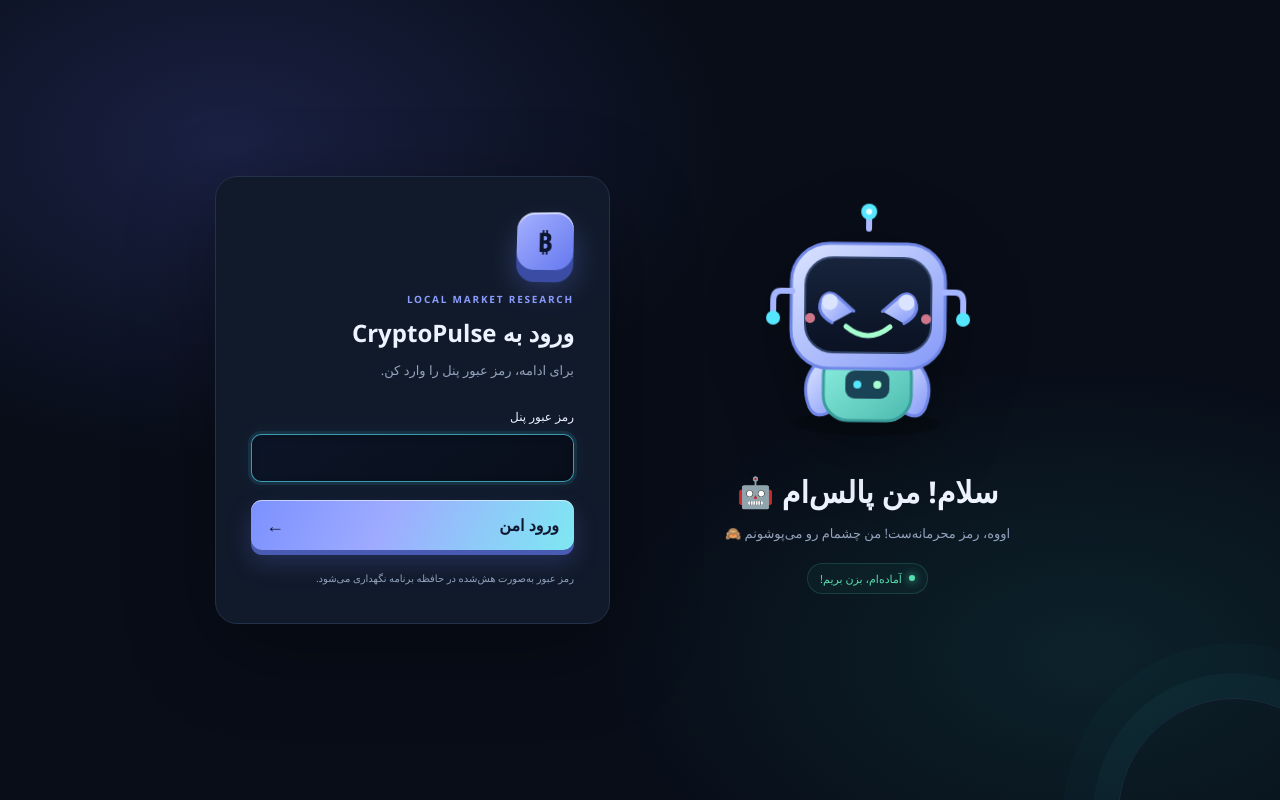
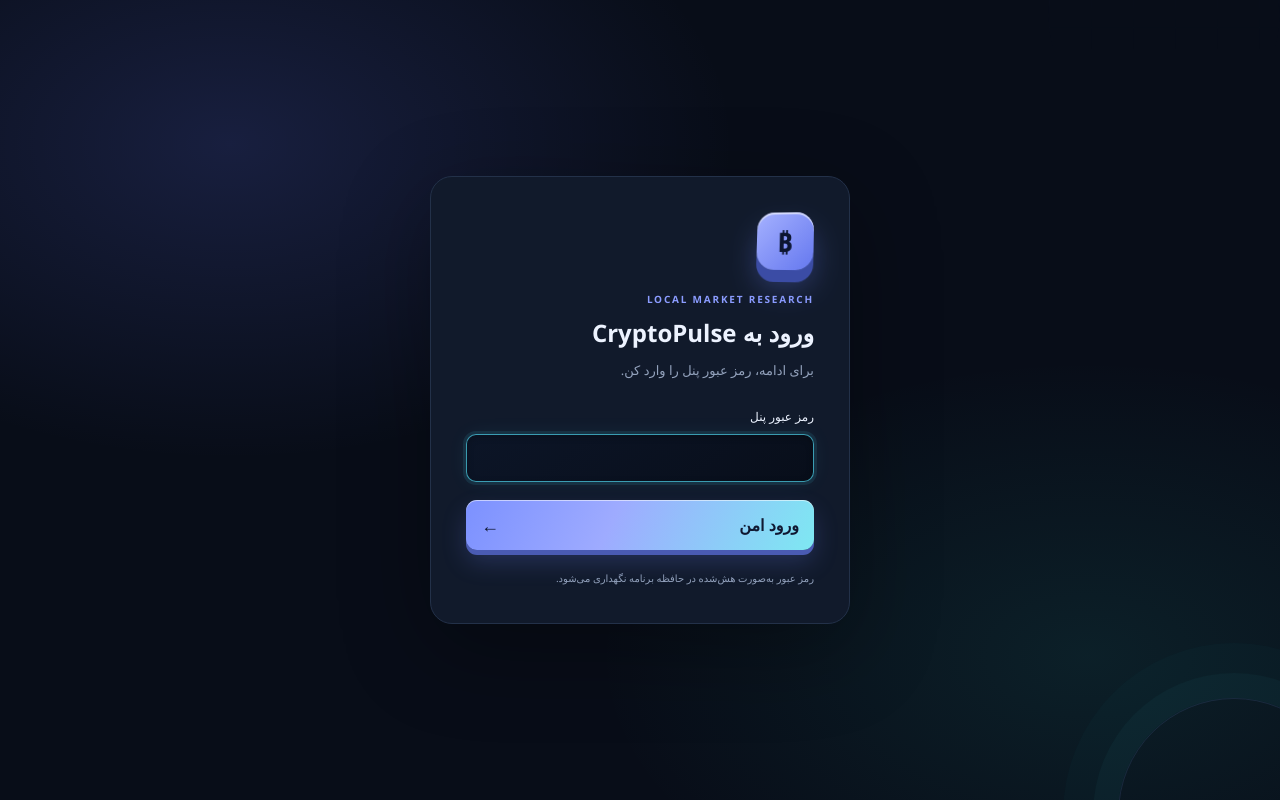
Before and after one commit to Parsa0369/crypto, a Flask app: page /login in a window 1280 px wide. Run offline with Flask 3, Linux system fonts and the light colour scheme; parts of the project's set-up code (start-up, migrations or seed data) failed here and were passed over.

Commit message:
Remove login mascot and add water splash transition screen

```diff
--- a/templates/login.html
+++ b/templates/login.html
@@ -6,94 +6,48 @@
 <title>ورود | CryptoPulse</title>
 <link rel="stylesheet" href="{{ url_for('static', filename='css/style.css') }}">
 <style>
-.auth-page{position:relative;isolation:isolate;overflow:hidden;background:radial-gradient(ellipse at 18% 18%,rgba(103,119,255,.19),transparent 34%),radial-gradient(ellipse at 85% 82%,rgba(49,221,205,.10),transparent 32%),var(--bg)}
+.auth-page{position:relative;isolation:isolate;overflow:hidden;background:radial-gradient(ellipse at 18% 18%,rgba(103,119,255,.17),transparent 34%),radial-gradient(ellipse at 85% 82%,rgba(49,221,205,.09),transparent 32%),var(--bg)}
 .auth-page:before,.auth-page:after{content:"";position:fixed;width:230px;height:230px;border:1px solid #8b9cff20;border-radius:50%;pointer-events:none;z-index:-1}
 .auth-page:before{top:-100px;left:-80px;box-shadow:0 0 0 25px #8b9cff08,0 0 0 55px #8b9cff05}
 .auth-page:after{bottom:-130px;right:-70px;box-shadow:0 0 0 25px #55e7ff08,0 0 0 55px #55e7ff05}
-.login-layout{width:min(100%,850px);display:grid;grid-template-columns:minmax(0,1fr) minmax(0,1fr);align-items:center;gap:clamp(22px,5vw,60px)}
-.robot-side{text-align:center;padding:12px;animation:login-pop .65s ease both}
-.robot-side h2{font-size:clamp(22px,3vw,30px);margin:14px 0 8px}
-.robot-side p{max-width:300px;margin:0 auto;color:var(--muted);font-size:13px;line-height:2}
-.robot-wrap{width:min(100%,270px);margin:0 auto;filter:drop-shadow(0 18px 35px #0005);animation:robot-float 4s ease-in-out infinite}
-.robot-svg{display:block;width:100%;overflow:visible}
-.robot-eye{transition:opacity .18s ease}
-.robot-hand{transform-box:fill-box;transform-origin:center;transition:transform .28s cubic-bezier(.2,.8,.2,1)}
-.robot-wrap.password-active .robot-hand-left{transform:translate(18px,-42px) rotate(-15deg)}
-.robot-wrap.password-active .robot-hand-right{transform:translate(-18px,-42px) rotate(15deg)}
-.robot-wrap.password-active .robot-eye{opacity:0}
-.robot-wrap.password-active .robot-mouth{d:path("M 113 127 Q 135 145 157 127")}
-.robot-status{display:inline-flex;align-items:center;gap:7px;margin-top:17px;padding:7px 12px;border:1px solid #55dfb02b;background:#55dfb00b;border-radius:99px;color:var(--green);font-size:11px}
-.robot-status i{width:6px;height:6px;border-radius:50%;background:currentColor;box-shadow:0 0 9px currentColor}
-.auth-card{width:100%;max-width:420px;justify-self:center;position:relative;animation:login-pop .7s .08s ease both}
+.auth-card{width:min(100%,420px);position:relative;animation:login-pop .55s ease both}
 .auth-card .brand-mark{display:grid;place-items:center}
-.auth-card .muted{margin-top:2px}
 .auth-card input{direction:rtl}
 .auth-card .primary-button{gap:12px}
-@keyframes robot-float{0%,100%{transform:translateY(0) rotate(-1deg)}50%{transform:translateY(-9px) rotate(1deg)}}
-@keyframes login-pop{from{opacity:0;transform:translateY(14px)}to{opacity:1;transform:translateY(0)}}
-@media(max-width:650px){.login-layout{grid-template-columns:1fr;gap:12px;max-width:430px}.robot-side{padding:0 8px}.robot-wrap{width:150px}.robot-side h2{font-size:21px;margin:3px 0 4px}.robot-side p{font-size:11px}.robot-status{margin-top:9px}.auth-card{padding:27px}.auth-card .brand-mark{margin-bottom:15px}}
-@media(prefers-reduced-motion:reduce){.robot-wrap,.robot-side,.auth-card{animation:none}}
+@keyframes login-pop{from{opacity:0;transform:translateY(12px)}to{opacity:1;transform:translateY(0)}}
+.water-transition{position:fixed;inset:0;z-index:9999;display:grid;place-items:center;overflow:hidden;background:#080d18;animation:water-bg .95s ease-in forwards}
+.water-transition:before,.water-transition:after,.water-wave{content:"";position:absolute;left:50%;top:50%;width:20vmax;height:20vmax;min-width:180px;min-height:180px;border-radius:43% 57% 61% 39% / 42% 42% 58% 58%;transform:translate(-50%,-50%) scale(.05);background:radial-gradient(circle at 32% 28%,rgba(201,250,255,.98),rgba(85,231,255,.88) 18%,rgba(94,126,255,.76) 48%,rgba(111,88,230,.24) 70%,transparent 72%);filter:drop-shadow(0 0 30px rgba(85,231,255,.3));animation:water-expand .95s cubic-bezier(.15,.7,.2,1) forwards}
+.water-transition:after{width:28vmax;height:28vmax;animation-delay:.08s;opacity:.55;background:radial-gradient(circle,transparent 49%,rgba(85,231,255,.7) 50%,rgba(139,156,255,.2) 58%,transparent 68%)}
+.water-wave{width:38vmax;height:38vmax;animation-delay:.15s;opacity:.42;background:radial-gradient(circle,transparent 52%,rgba(85,231,255,.55) 53%,transparent 61%)}
+.water-label{position:relative;z-index:2;color:#edfaff;font-size:13px;font-weight:700;letter-spacing:.04em;text-shadow:0 0 20px #55e7ff99;animation:label-fade .75s ease both}
+@keyframes water-expand{0%{transform:translate(-50%,-50%) scale(.05) rotate(-20deg);opacity:0}18%{opacity:1}100%{transform:translate(-50%,-50%) scale(8) rotate(35deg);opacity:1}}
+@keyframes water-bg{0%,65%{background:#080d18}100%{background:#0b1525}}
+@keyframes label-fade{0%{opacity:0;transform:translateY(8px)}30%{opacity:1;transform:translateY(0)}75%{opacity:1}100%{opacity:0}}
+@media(prefers-reduced-motion:reduce){.auth-card{animation:none}.water-transition,.water-transition:before,.water-transition:after,.water-wave,.water-label{animation-duration:.2s}}
 </style>
 </head>
 <body class="auth-page">
-<main class="login-layout">
-<section class="robot-side" aria-label="دستیار ورود CryptoPulse">
-<div class="robot-wrap" id="login-robot">
-<svg class="robot-svg" viewBox="0 0 270 250" role="img" aria-labelledby="robot-title robot-desc">
-<title id="robot-title">ربات کوچولوی CryptoPulse</title><desc id="robot-desc">یک ربات دوستانه که هنگام وارد کردن رمز، چشم‌هایش را می‌پوشاند.</desc>
-<defs>
-<linearGradient id="botShell" x1="0" y1="0" x2="1" y2="1"><stop offset="0" stop-color="#dbe4ff"/><stop offset="1" stop-color="#8498f8"/></linearGradient>
-<linearGradient id="botBody" x1="0" y1="0" x2="1" y2="1"><stop offset="0" stop-color="#8df0e1"/><stop offset="1" stop-color="#4cbaaF"/></linearGradient>
-<linearGradient id="botFace" x1="0" y1="0" x2="0" y2="1"><stop offset="0" stop-color="#17243c"/><stop offset="1" stop-color="#0a1223"/></linearGradient>
-</defs>
-<ellipse cx="135" cy="224" rx="74" ry="12" fill="#000" opacity=".22"/>
-<path d="M135 29V17" stroke="#a9b8ff" stroke-width="6" stroke-linecap="round"/><circle cx="135" cy="12" r="8" fill="#55e7ff"/><circle cx="135" cy="12" r="3" fill="#e8ffff"/>
-<path d="M84 164 Q67 183 77 208 Q84 222 100 211 L111 184" fill="url(#botShell)" stroke="#7187e8" stroke-width="3"/>
-<path d="M186 164 Q203 183 193 208 Q186 222 170 211 L159 184" fill="url(#botShell)" stroke="#7187e8" stroke-width="3"/>
-<rect x="91" y="151" width="88" height="70" rx="25" fill="url(#botBody)" stroke="#3a9d9b" stroke-width="3"/>
-<rect x="113" y="171" width="44" height="28" rx="9" fill="#12344a" opacity=".9"/><circle cx="125" cy="185" r="4" fill="#55e7ff"/><circle cx="145" cy="185" r="4" fill="#a5ffcf"/>
-<path d="M104 151V139H166V151" fill="none" stroke="#7187e8" stroke-width="5" stroke-linecap="round"/>
-<rect x="58" y="44" width="154" height="125" rx="38" fill="url(#botShell)" stroke="#7187e8" stroke-width="3"/>
-<rect x="72" y="58" width="126" height="95" rx="28" fill="url(#botFace)" stroke="#34466d" stroke-width="2"/>
-<circle cx="107" cy="99" r="10" fill="#55e7ff" class="robot-eye"/><circle cx="163" cy="99" r="10" fill="#55e7ff" class="robot-eye"/>
-<circle cx="110" cy="96" r="3" fill="#fff" class="robot-eye"/><circle cx="166" cy="96" r="3" fill="#fff" class="robot-eye"/>
-<path class="robot-mouth" d="M113 124 Q135 139 157 124" fill="none" stroke="#a5ffcf" stroke-width="5" stroke-linecap="round"/>
-<circle cx="77" cy="119" r="5" fill="#ff8da1" opacity=".8"/><circle cx="193" cy="119" r="5" fill="#ff8da1" opacity=".8"/>
-<path d="M59 92H48Q40 92 40 102V112" fill="none" stroke="#a5b5ff" stroke-width="6" stroke-linecap="round"/><circle cx="40" cy="119" r="7" fill="#55e7ff"/>
-<path d="M211 92H222Q230 92 230 102V112" fill="none" stroke="#a5b5ff" stroke-width="6" stroke-linecap="round"/><circle cx="230" cy="119" r="7" fill="#55e7ff"/>
-<g class="robot-hand robot-hand-left"><path d="M77 164 Q62 149 74 137 Q84 130 91 143 L101 158" fill="url(#botShell)" stroke="#7187e8" stroke-width="3" stroke-linecap="round"/><circle cx="80" cy="143" r="8" fill="#dbe4ff"/></g>
-<g class="robot-hand robot-hand-right"><path d="M193 164 Q208 149 196 137 Q186 130 179 143 L169 158" fill="url(#botShell)" stroke="#7187e8" stroke-width="3" stroke-linecap="round"/><circle cx="190" cy="143" r="8" fill="#dbe4ff"/></g>
-</svg>
+{% if transition %}
+<div class="water-transition" role="status" aria-label="ورود موفق، در حال بارگذاری">
+<span class="water-wave"></span><span class="water-label">ورود موفق · در حال بارگذاری CryptoPulse</span>
 </div>
-<h2>سلام! من پالس‌ام 🤖</h2>
-<p id="robot-message">نگران نباش، من اینجام تا ورودت به CryptoPulse راحت و امن باشه.</p>
-<div class="robot-status"><i></i><span>آماده‌ام، بزن بریم!</span></div>
-</section>
-<section class="auth-card">
-<div class="brand-mark">₿</div><p class="eyebrow">LOCAL MARKET RESEARCH</p><h1>ورود به CryptoPulse</h1><p class="muted">برای ادامه، رمز عبور پنل را وارد کن.</p>
+<script>
+window.setTimeout(() => { window.location.replace({{ url_for('index')|tojson }}); }, 1050);
+</script>
+{% else %}
+<main class="auth-card">
+<div class="brand-mark">₿</div>
+<p class="eyebrow">LOCAL MARKET RESEARCH</p>
+<h1>ورود به CryptoPulse</h1>
+<p class="muted">برای ادامه، رمز عبور پنل را وارد کن.</p>
 {% if error %}<div class="error-box" role="alert">{{ error }}</div>{% endif %}
-<form method="post"><label for="password">رمز عبور پنل</label><input id="password" name="password" type="password" autocomplete="current-password" required autofocus aria-describedby="password-help"><button class="primary-button" type="submit">ورود امن <span>←</span></button></form>
-<p class="footnote" id="password-help">رمز عبور به‌صورت هش‌شده در حافظه برنامه نگهداری می‌شود.</p>
-</section>
+<form method="post" id="login-form">
+<label for="password">رمز عبور پنل</label>
+<input id="password" name="password" type="password" autocomplete="current-password" required autofocus>
+<button class="primary-button" type="submit">ورود امن <span>←</span></button>
+</form>
+<p class="footnote">رمز عبور به‌صورت هش‌شده در حافظه برنامه نگهداری می‌شود.</p>
 </main>
-<script>
-(() => {
-  const robot = document.getElementById('login-robot');
-  const password = document.getElementById('password');
-  const message = document.getElementById('robot-message');
-  if (!robot || !password || !message) return;
-  const updateRobot = () => {
-    const active = document.activeElement === password || password.value.length > 0;
-    robot.classList.toggle('password-active', active);
-    message.textContent = active
-      ? 'اووه، رمز محرمانه‌ست! من چشمام رو می‌پوشونم 🙈'
-      : 'نگران نباش، من اینجام تا ورودت به CryptoPulse راحت و امن باشه.';
-  };
-  password.addEventListener('focus', updateRobot);
-  password.addEventListener('input', updateRobot);
-  password.addEventListener('blur', updateRobot);
-  updateRobot();
-})();
-</script>
+{% endif %}
 </body>
 </html>
```
